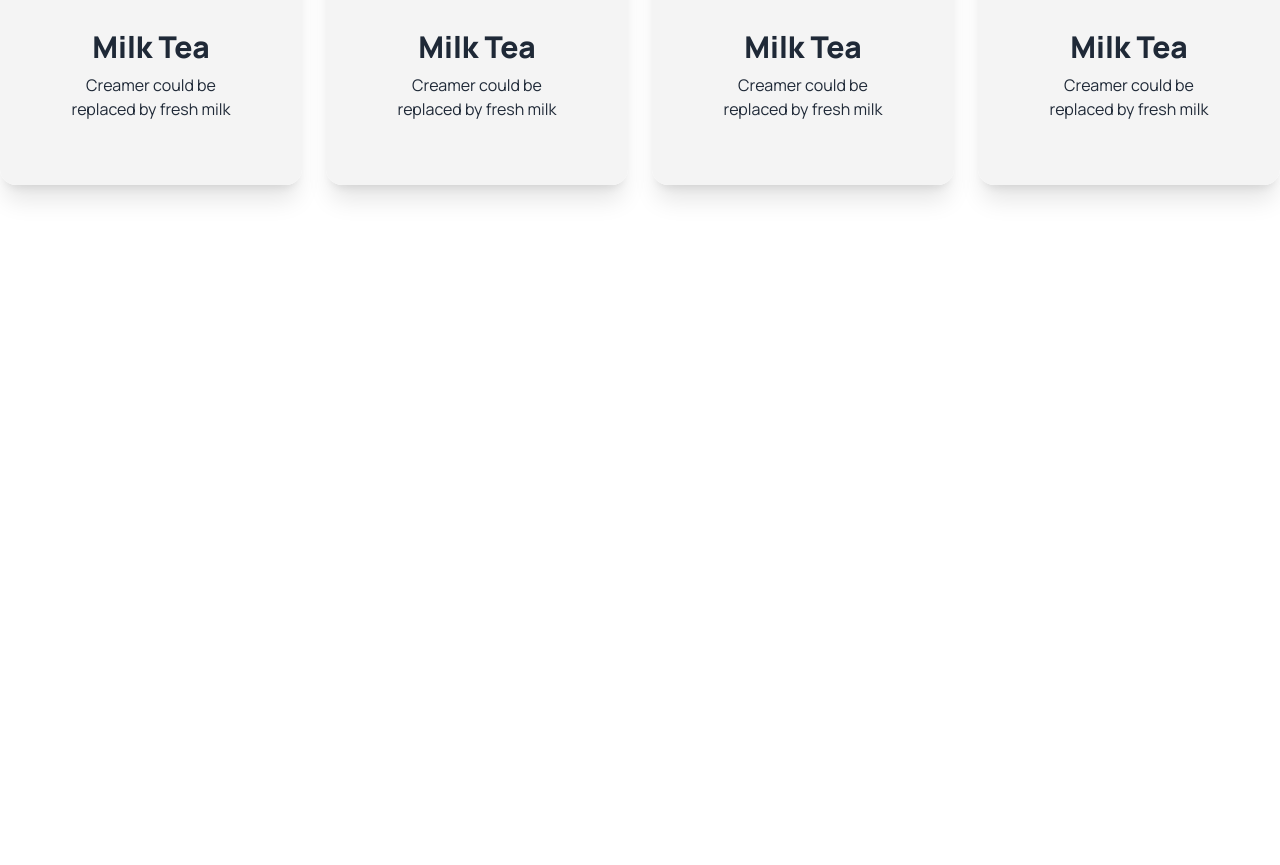
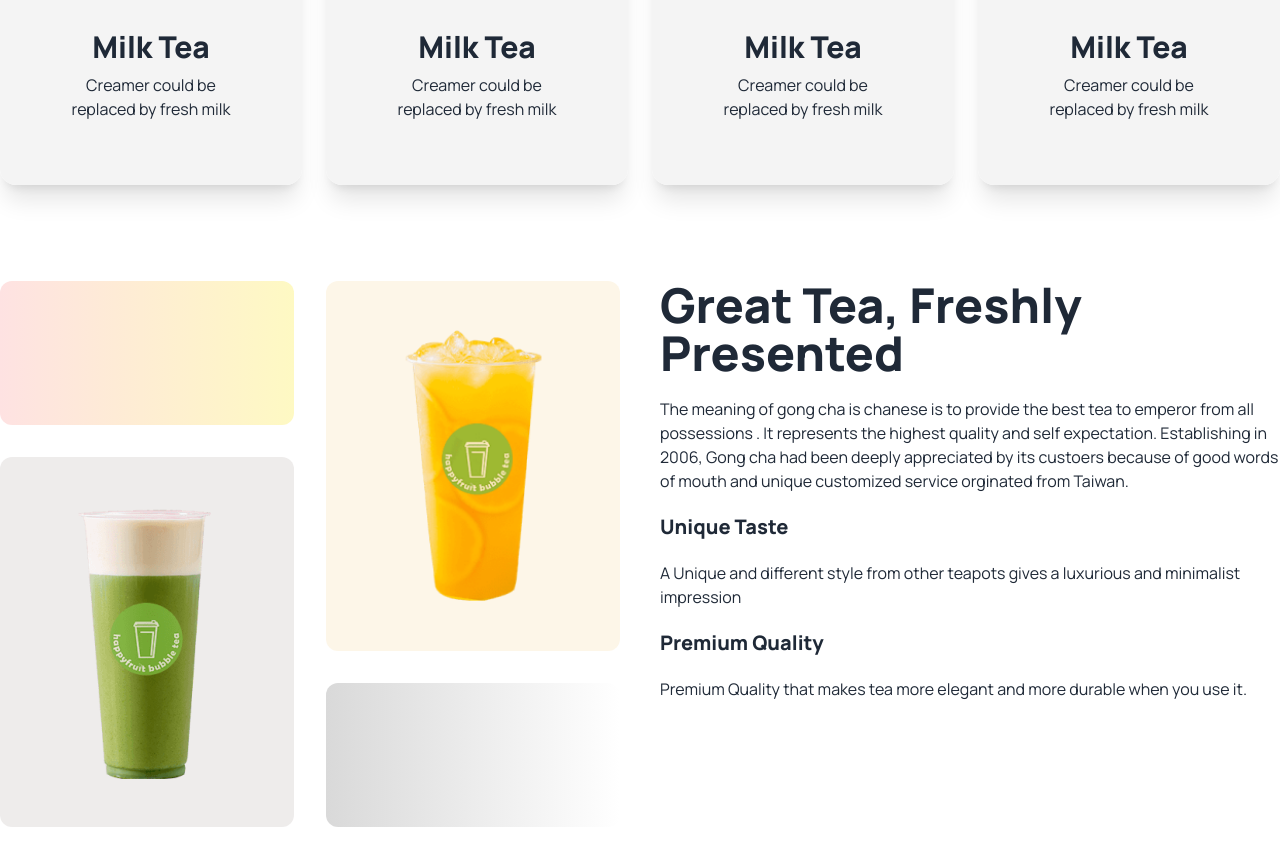
Before and after one commit to sudiptodas153/my-tea-house, a plain HTML site: page index.html in a window 1280 px wide. Shown: the part 892-1757 px from the top of the page. Before the commit the page ends 1173 px from the top, so only its background shows below. Drawn offline with nearby package versions, Linux system fonts and the light colour scheme.

Commit message:
added great tea section

```diff
--- a/index.html
+++ b/index.html
@@ -94,6 +94,22 @@
                 </div>
             </div>
         </section>
+        <section class="my-24 gap-10 lg:flex grid grid-row-1 lg:grid-row-2">
+            <div class="grid flex-1 gap-8 grid-cols-1 md:grid-cols-2">
+                <div class="rounded-xl h-36 bg-gradient-to-r from-red-100 to-yellow-100"></div>
+                <div class="row-span-2 rounded-xl bg-[#e6a6231a] px-8 py-12 flex justify-center "><img src="images/fresh-1.png" alt=""></div>
+                <div class="row-span-2 rounded-xl bg-[#574a391a] px-8 py-12 flex justify-center"><img src="images/fresh-2.png" alt=""></div>
+                <div class="rounded-xl h-36 bg-gradient-to-r from-[#D9D9D9] to-[#ffffff00]"></div>
+            </div>
+            <div class="space-y-5 flex-1">
+                <h3 class="text-5xl font-extrabold">Great Tea, Freshly <br> Presented</h3>
+                <p>The meaning of gong cha is chanese is to provide the best tea to emperor from all possessions . It represents the highest quality and self expectation. Establishing in 2006, Gong cha had been deeply appreciated by its custoers  because of good words of mouth and unique customized service orginated from Taiwan.</p>
+                <h4 class="text-xl font-extrabold ">Unique Taste</h4>
+                <p>A Unique and different style from other teapots gives a luxurious and minimalist impression</p>
+                <h4 class="text-xl font-extrabold">Premium Quality</h4>
+                <p>Premium Quality that makes tea more elegant and more durable when you use it.</p>
+            </div>
+        </section>
     </main>
     <footer>
 
```
